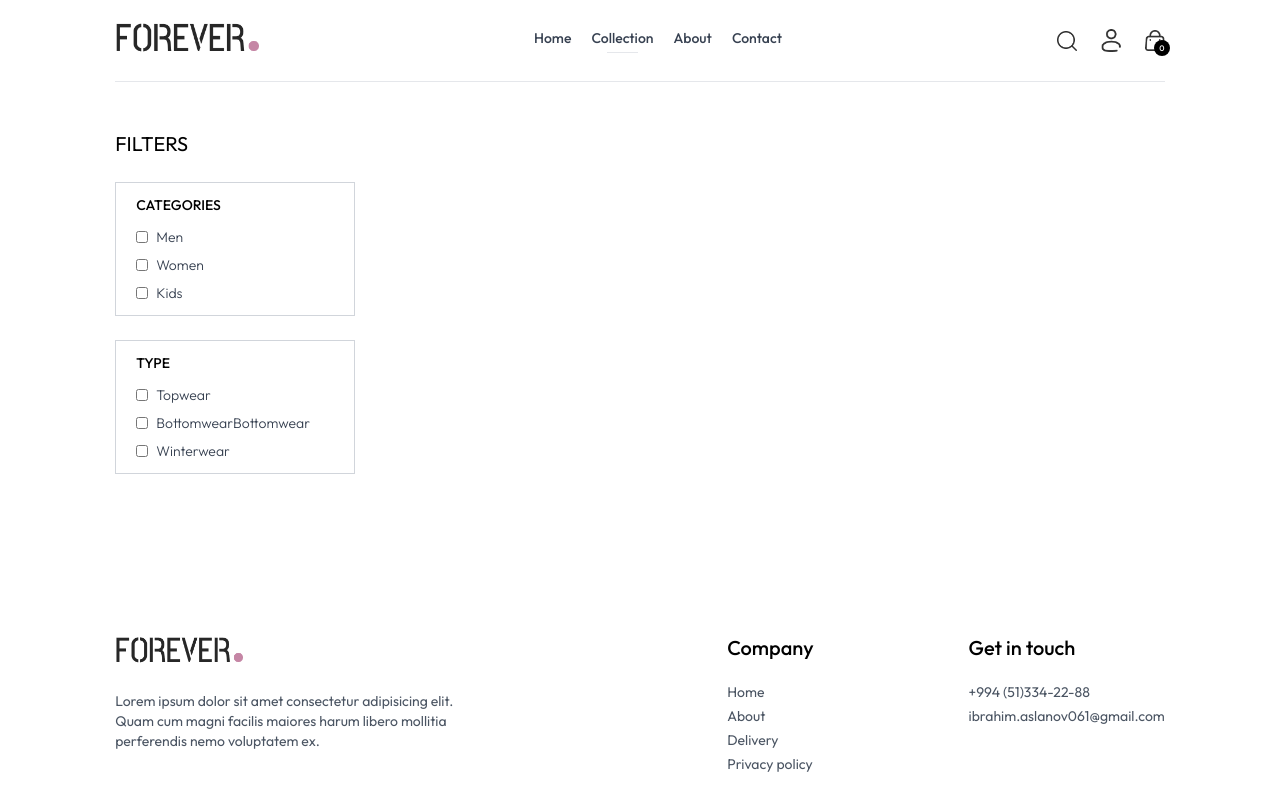
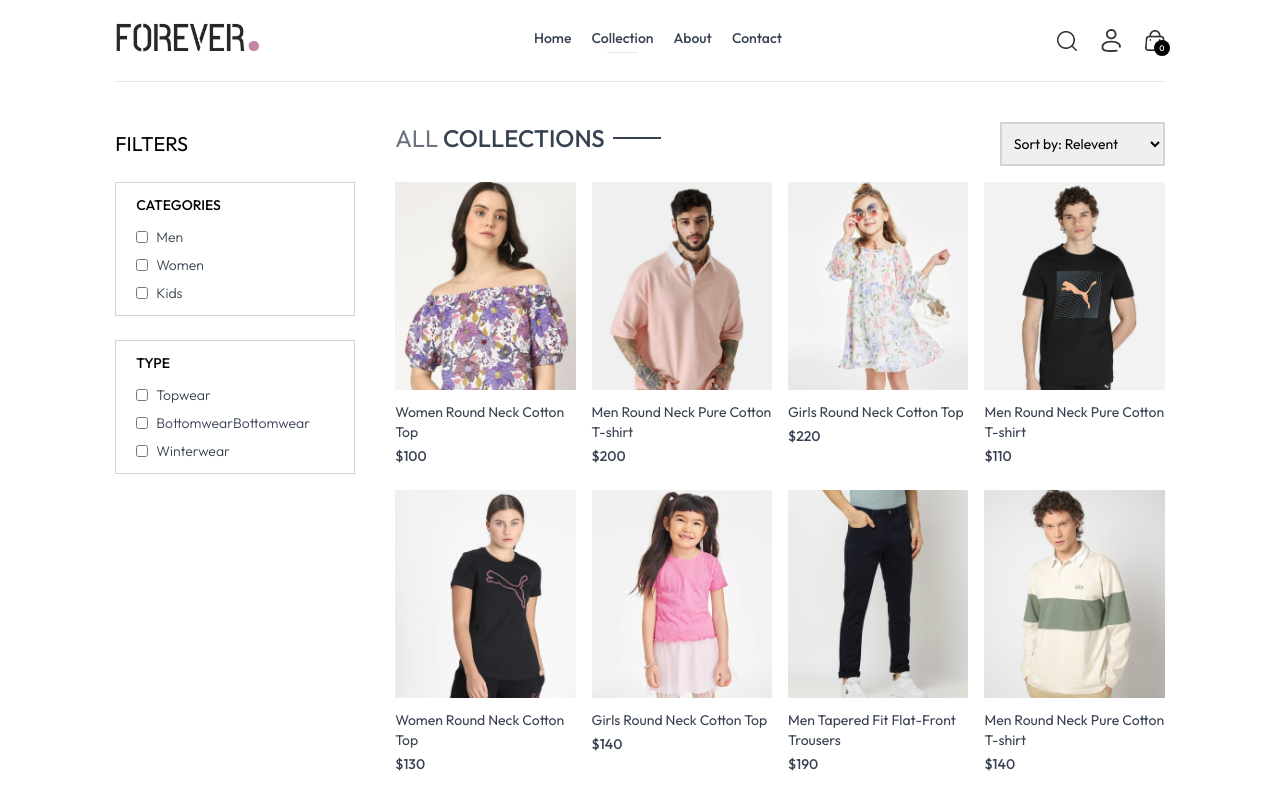
Before and after one commit to aslanliIbrahim/e-commerce-website, a React (Create React App) app: page /collection in a window 1280 px wide. Shown: the top 796 px of the page. Built offline with nearby package versions, Linux system fonts and the light colour scheme.

Commit message:
collection right side ui is ready for use

```diff
--- a/src/pages/Collection.jsx
+++ b/src/pages/Collection.jsx
@@ -1,11 +1,17 @@
-import React, { useContext, useState } from "react";
+import React, { useContext, useState, useEffect } from "react";
 import { ShopContext } from "../context/ShopContext";
 import { assets } from "../assets/frontend_assets/assets";
+import Title from "../components/Title";
+import ProductItem from "../components/ProductItem";
 
 const Collection = () => {
   const { products } = useContext(ShopContext);
   const [showList, setShowList] = useState(false);
+  const [filterProducts, setFilterProducts] = useState([]);
 
+  useEffect(() => {
+    setFilterProducts(products);
+  }, []);
 
   return (
     <section className="flex flex-col sm:flex-row gap-1 sm:gap-10 pt-10 border-t">
@@ -71,6 +77,29 @@
           </div>
         </div>
       </div>
+      {/*Right Side */}
+      <div className="flex-1">
+        <div className="flex justify-between text-base sm:text-2xl mb-4">
+          <Title text1={"all"} text2={"collections"} />
+          <select className="border-2 border-gray-300 text-sm px-2">
+            <option value="relevent">Sort by: Relevent</option>
+            <option value="low-high">Sort by: Low to High</option>
+            <option value="high-low">Sort by: High to low</option>
+          </select>
+        </div>
+        {/*Product's side */}
+        <div className="grid grid-cols-2 md:grid-cols-3 lg:grid-cols-4 gap-4 gap-y-6">
+          {filterProducts.map((item, index) => (
+            <ProductItem
+              key={index}
+              name={item.name}
+              id={item._id}
+              price={item.price}
+              image={item.image}
+            />
+          ))}
+        </div>
+      </div>
     </section>
   );
 };
```
